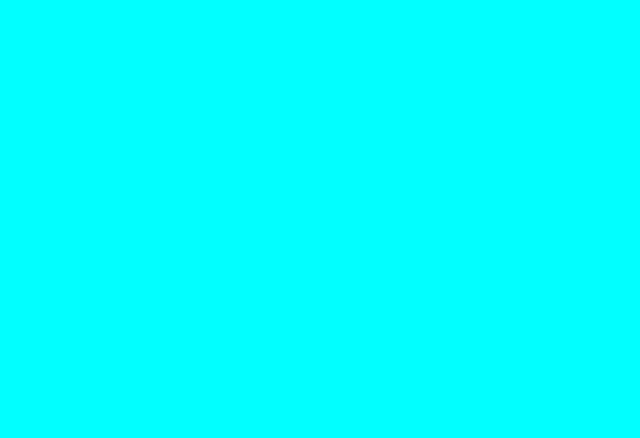
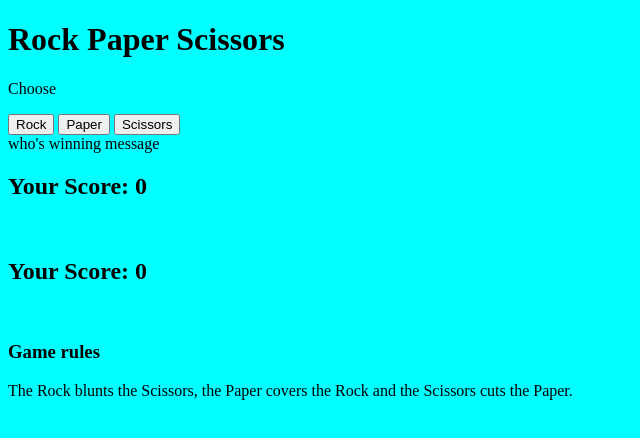
Before and after one commit to Raffa-G/funGame, a plain HTML site: page index.html in a window 1280 px wide. Shown: the whole page, without its empty margins (0-640 px from the left). Drawn offline with Linux system fonts and the light colour scheme.

Commit message:
structure html game area and footer

```diff
--- a/index.html
+++ b/index.html
@@ -11,6 +11,36 @@
     <title>Document</title>
 </head>
 <body>
+    <header>
+        <h1>Rock Paper Scissors</h1>
+    </header>
+    <section class="game-area">
+        <div>
+            <p>Choose</p>
+            <button aria-label="Rock" data-choice="0" class="control">Rock</button>
+            <button aria-label="Paper" data-choice="1" class="control">Paper</button>
+            <button aria-label="Scissors" data-choice="2" class="control">Scissors</button>
+        </div>
+        <div id="win-message">
+            who's winning message
+        </div>
+        <div class="Player1">
+            <h2 class="scores">Your Score: <span id="player1-score">0</span></h2>
+            <img id="player1-img" src="" alt="">
+        </div>
+        <div class="Player2">
+            <h2 class="scores">Your Score: <span id="player2-score">0</span></h2>
+            <img id="player2-img" src="" alt="">
+        </div>
+    </section>
+
+    <footer>
+        <div>
+            <h3>Game rules</h3>
+            <p>The Rock blunts the Scissors, the Paper covers the Rock and the Scissors cuts the Paper.</p>
+        </div>
+
+    </footer>
 
     <script src="assets/js/script.js"></script>
 </body>
```
Also changed, not shown: assets/images/paper.png (added), assets/images/rock.png (added), assets/images/scissors.png (added).
